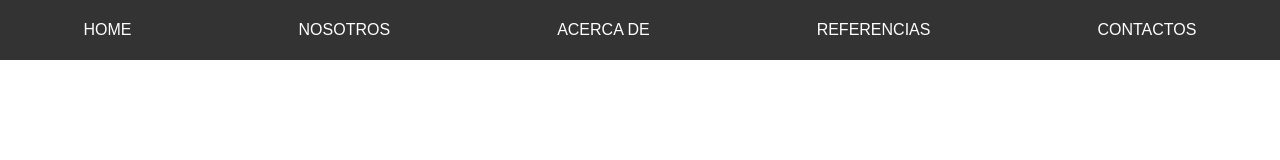
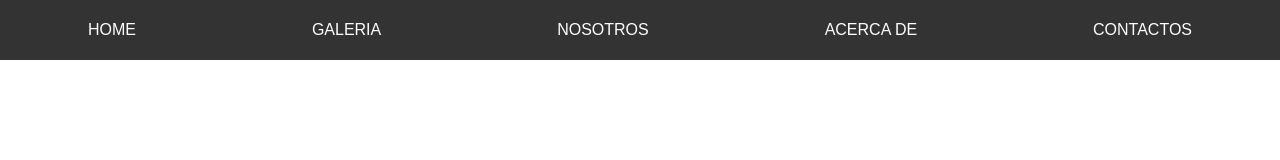
Before and after one commit to LEDJAM3/Flow, a plain HTML site: page index.html in a window 1280 px wide. Drawn offline with Linux system fonts and the light colour scheme.

Commit message:
LEDJAM3:hotfix/arreglo de li

```diff
--- a/index.html
+++ b/index.html
@@ -9,9 +9,9 @@
 <body>
     <menu>
         <li>HOME</li>
+        <li>GALERIA</li>
         <li>NOSOTROS</li>
         <li>ACERCA DE</li>
-        <li>REFERENCIAS</li>
         <li>CONTACTOS</li>
     </menu>
 </body>
```
